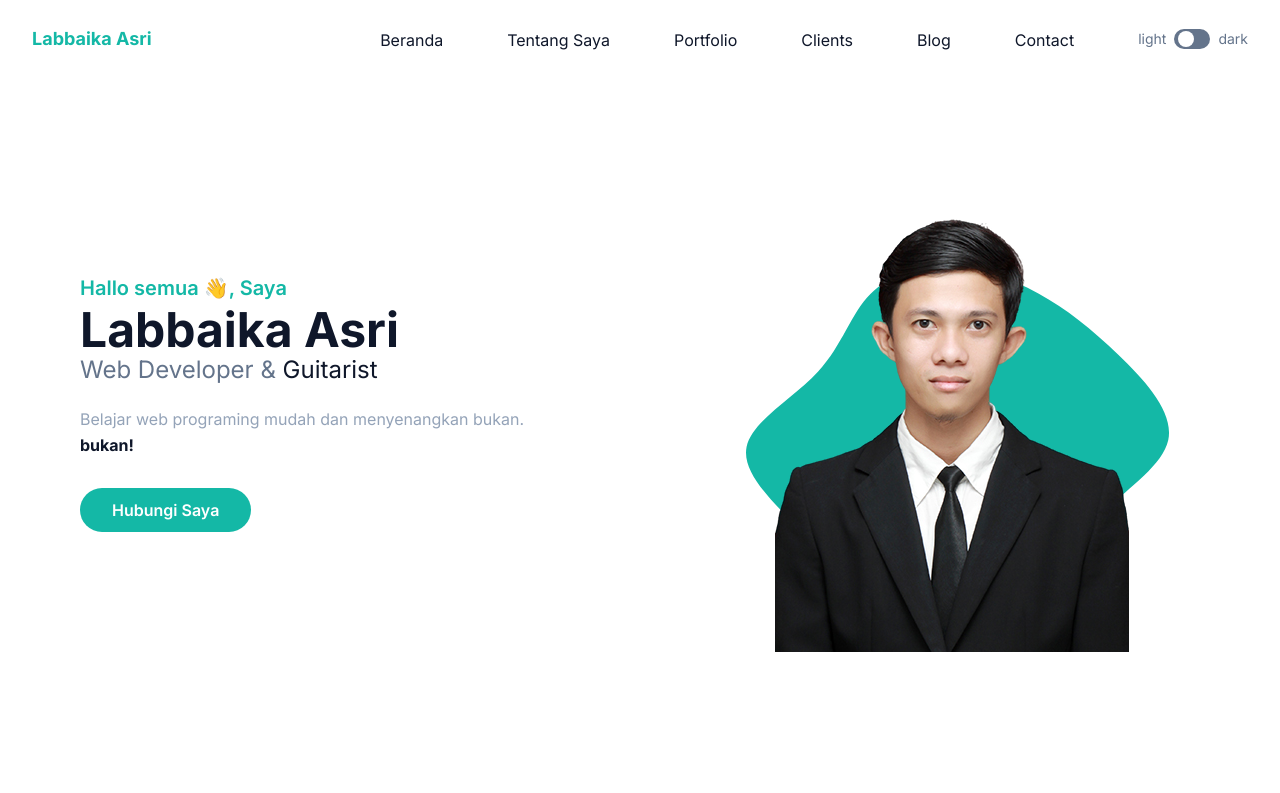
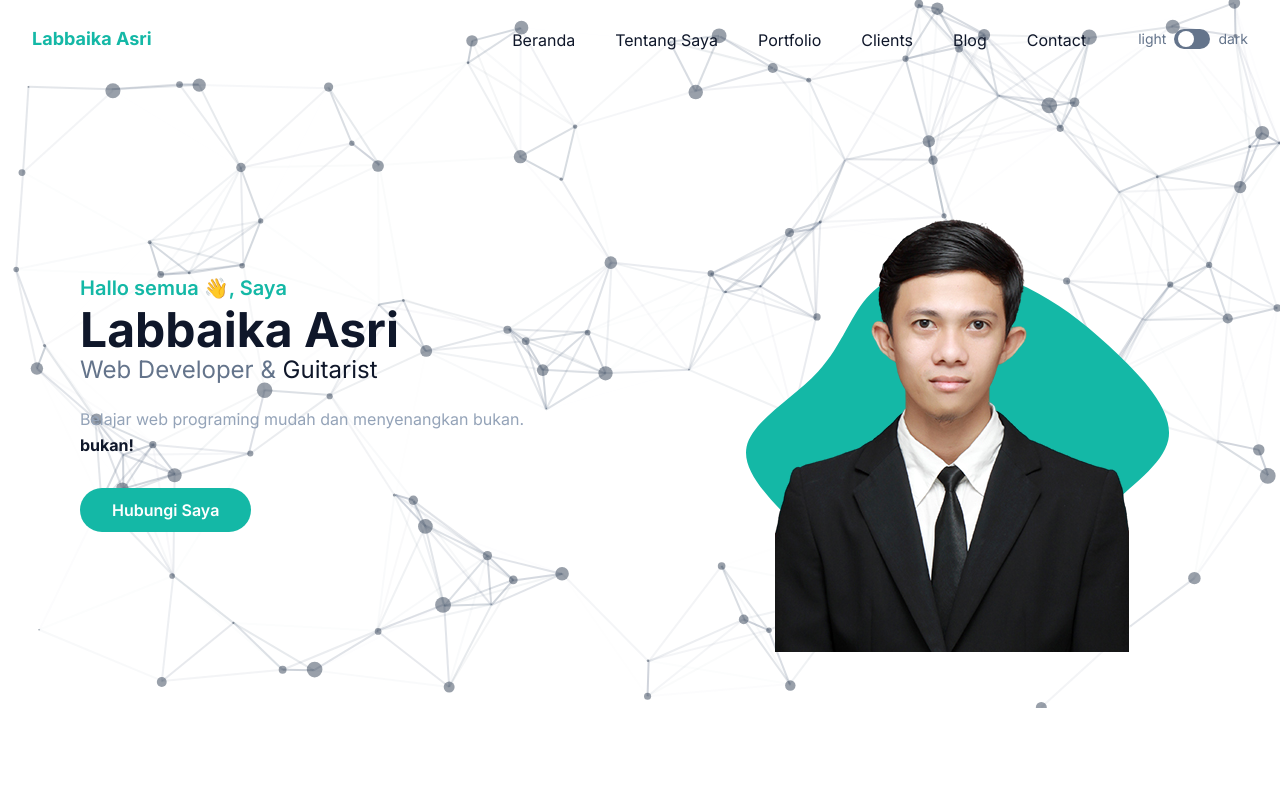
Before and after one commit to labbaika-asri/labbaika-asri.github.io, a website: page index.html in a window 1280 px wide. Shown: the top 793 px of the page. Drawn offline with nearby package versions, Linux system fonts and the light colour scheme.

Commit message:
memperbaiki navbar, menambahkan particle.js dan mengatur kembali posisi back to top

```diff
--- a/index.html
+++ b/index.html
@@ -11,6 +11,8 @@
     />
     <link rel="stylesheet" href="dist/css/final.css" />
     <!-- <link rel="stylesheet" href="dist/output.css" /> -->
+    <!-- Particles JS -->
+    <script src="//cdn.jsdelivr.net/particles.js/2.0.0/particles.min.js"></script>
     <script>
       // On page load or when changing themes, best to add inline in `head` to avoid FOUC
       if (
@@ -55,7 +57,7 @@
                 <li class="group">
                   <a
                     href="#home"
-                    class="mx-8 flex py-2 text-base text-dark group-hover:text-primary dark:text-white lg:pb-1"
+                    class="mx-5 flex py-2 text-base text-dark group-hover:text-primary dark:text-white lg:pb-1 2xl:mx-8"
                     >Beranda</a
                   >
                   <hr
@@ -65,7 +67,7 @@
                 <li class="group">
                   <a
                     href="#about"
-                    class="mx-8 flex py-2 text-base text-dark group-hover:text-primary dark:text-white lg:pb-1"
+                    class="mx-5 flex py-2 text-base text-dark group-hover:text-primary dark:text-white lg:pb-1 2xl:mx-8"
                     >Tentang Saya</a
                   >
                   <hr
@@ -75,7 +77,7 @@
                 <li class="group">
                   <a
                     href="#portfolio"
-                    class="mx-8 flex py-2 text-base text-dark group-hover:text-primary dark:text-white lg:pb-1"
+                    class="mx-5 flex py-2 text-base text-dark group-hover:text-primary dark:text-white lg:pb-1 2xl:mx-8"
                     >Portfolio</a
                   >
                   <hr
@@ -85,7 +87,7 @@
                 <li class="group">
                   <a
                     href="#clients"
-                    class="mx-8 flex py-2 text-base text-dark group-hover:text-primary dark:text-white lg:pb-1"
+                    class="mx-5 flex py-2 text-base text-dark group-hover:text-primary dark:text-white lg:pb-1 2xl:mx-8"
                     >Clients</a
                   >
                   <hr
@@ -95,7 +97,7 @@
                 <li class="group">
                   <a
                     href="#blog"
-                    class="mx-8 flex py-2 text-base text-dark group-hover:text-primary dark:text-white lg:pb-1"
+                    class="mx-5 flex py-2 text-base text-dark group-hover:text-primary dark:text-white lg:pb-1 2xl:mx-8"
                     >Blog</a
                   >
                   <hr
@@ -105,7 +107,7 @@
                 <li class="group">
                   <a
                     href="#contact"
-                    class="mx-8 flex py-2 text-base text-dark group-hover:text-primary dark:text-white lg:pb-1"
+                    class="mx-5 flex py-2 text-base text-dark group-hover:text-primary dark:text-white lg:pb-1 2xl:mx-8"
                     >Contact</a
                   >
                   <hr
@@ -136,28 +138,35 @@
     </header>
     <!-- Header End -->
     <!-- Hero Section Start -->
-    <section id="home" class="pt-36 dark:bg-dark">
+    <section id="home" class="bg-s relative pt-36 pb-14 dark:bg-dark">
+      <div id="particles-js" class="absolute top-0 left-0 h-full w-full"></div>
       <div class="container">
         <div class="flex flex-wrap">
           <div class="w-full self-center px-4 lg:w-1/2 lg:px-16">
-            <h1 class="text-base font-semibold text-primary md:text-xl">
+            <h1
+              class="relative z-10 text-base font-semibold text-primary md:text-xl"
+            >
               Hallo semua 👋, Saya
               <span
                 class="mt-1 block text-4xl font-bold text-dark dark:text-white lg:text-5xl"
                 >Labbaika Asri</span
               >
             </h1>
-            <h2 class="mb-5 text-lg font-medium text-secondary lg:text-2xl">
+            <h2
+              class="relative z-10 mb-5 text-lg font-medium text-secondary lg:text-2xl"
+            >
               Web Developer &
               <span class="text-dark dark:text-white">Guitarist</span>
             </h2>
-            <p class="mb-10 font-medium leading-relaxed text-slate-400">
+            <p
+              class="relative z-10 mb-10 font-medium leading-relaxed text-slate-400"
+            >
               Belajar web programing mudah dan menyenangkan bukan.
               <span class="font-bold text-dark dark:text-white">bukan!</span>
             </p>
             <a
               href=""
-              class="rounded-full bg-primary py-3 px-8 text-base font-semibold text-white transition duration-300 ease-in-out hover:opacity-80 hover:shadow-lg"
+              class="relative z-10 rounded-full bg-primary py-3 px-8 text-base font-semibold text-white transition duration-300 ease-in-out hover:opacity-80 hover:shadow-lg"
               >Hubungi Saya</a
             >
           </div>
@@ -853,7 +862,7 @@
     <a
       href="#home"
       id="to-top"
-      class="fixed bottom-4 right-4 z-[9999] flex h-14 w-14 translate-y-20 items-center justify-center rounded-full bg-primary p-4 ring-2 transition duration-700 ease-in-out hover:animate-pulse"
+      class="fixed bottom-9 right-8 z-[9999] flex h-14 w-14 translate-y-32 items-center justify-center rounded-full bg-primary p-4 ring-2 transition duration-700 ease-in-out hover:animate-pulse"
       ><span class="mt-2 block h-5 w-5 rotate-45 border-t-2 border-l-2"></span
     ></a>
     <!-- Back to Top End -->
```
Also changed, not shown: dist/css/final.css, dist/js/script.js, dist/output.css.
